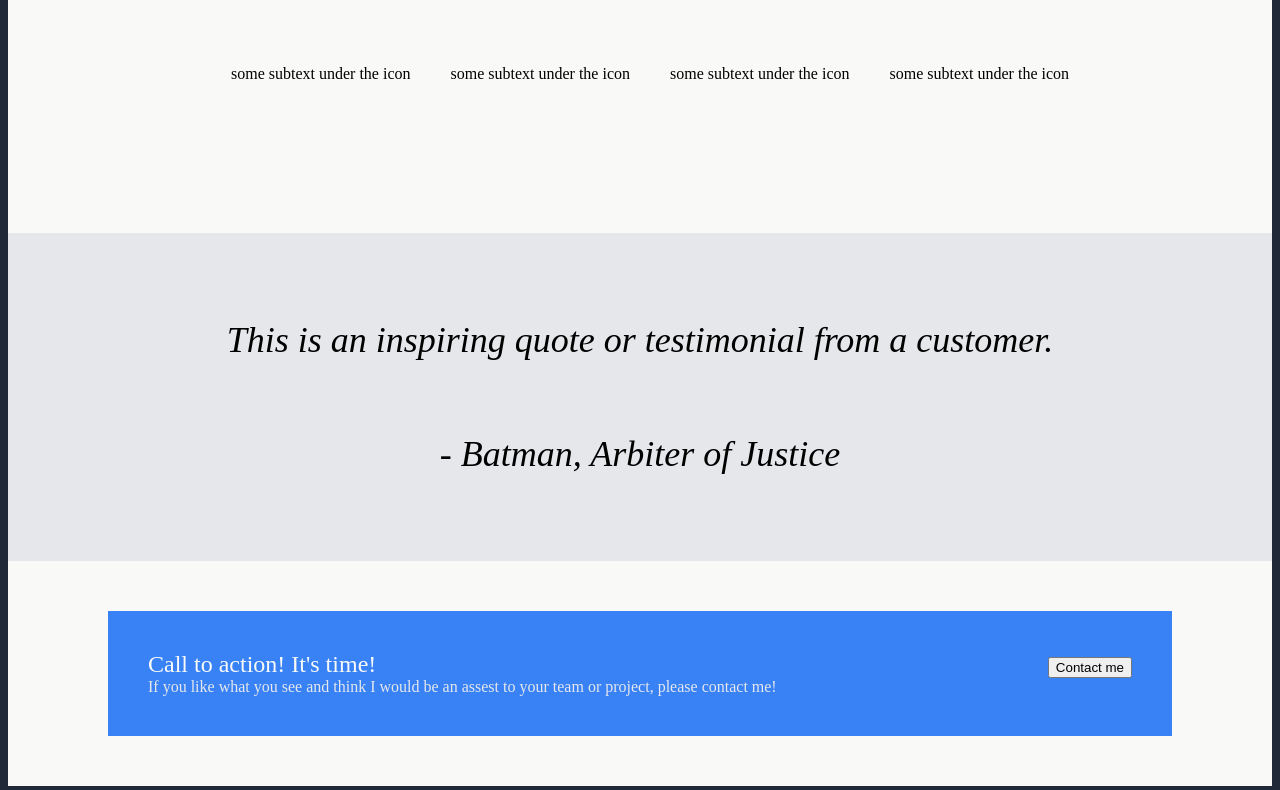
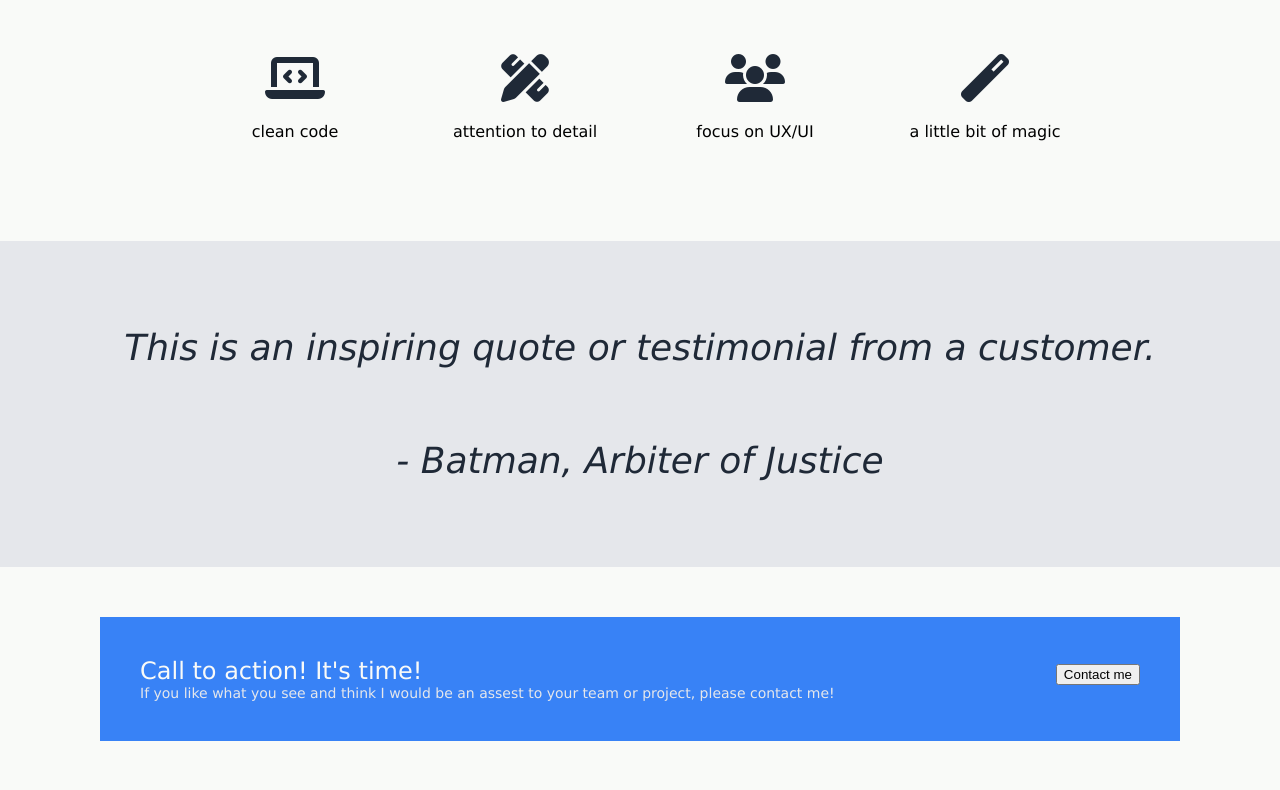
Before and after one commit to dr0gers/odin-landing-page, a plain HTML site: page index.html in a window 1280 px wide. Shown: the part 507-1297 px from the top of the page. Drawn offline with Linux system fonts and the light colour scheme.

Commit message:
Add icons and style Information section.

```diff
--- a/index.html
+++ b/index.html
@@ -6,6 +6,7 @@
     <meta name="viewport" content="width=device-width, initial-scale=1.0">
     <title>Document</title>
     <link rel="stylesheet" href="style.css">
+    <script src="https://kit.fontawesome.com/df365af8d3.js" crossorigin="anonymous"></script>
 </head>
 <body>
     <div class="header">
@@ -34,17 +35,25 @@
         <h2>Some random information.</h2>
         <div class="info-icons">
 
-            <img src="" alt="">
-            <div class="text">some subtext under the icon</div>
+           <div class="code">
+                <i class="fas fa-laptop-code"></i>
+                <div class="text">clean code</div>
+            </div>
 
-            <img src="" alt="">
-            <div class="text">some subtext under the icon</div>
+            <div class="details">
+                <i class="fas fa-pencil-ruler"></i>
+                <div class="text">attention to detail</div>
+            </div>
 
-            <img src="" alt="">
-            <div class="text">some subtext under the icon</div>
+            <div class="users">
+                <i class="fas fa-users"></i>
+                <div class="text">focus on UX/UI</div>
+            </div>
 
-            <img src="" alt="">
-            <div class="text">some subtext under the icon</div>
+            <div class="magic">
+                <i class="fas fa-magic"></i>
+                <div class="text">a little bit of magic</div>
+            </div>
         </div>
     </div>
 
@@ -61,10 +70,6 @@
         <div class="cta-text">
             If you like what you see and think I would be an assest to your team or project, please contact me!
         </div>
-
-
-
-
     </div>
 
     <div class="footer">
--- a/style.css
+++ b/style.css
@@ -2,13 +2,14 @@ body {
     display: flex;
     flex-direction: column;
     background-color: #1f2937;
-
+    font-family:Verdana, Geneva, Tahoma, sans-serif;
+    margin: 0;
 }
 
 a {
     text-decoration: none;
     color: #e5e7eb;
-    font-size: 18px;
+    font-size: 14px;
 }
 
 ul {
@@ -19,8 +20,25 @@ ul {
     gap: 20px;
 }
 
+i {
+    font-size: 48px;
+    color: #1f2937;
+}
+
+.code,
+.details,
+.users,
+.magic {
+    width: 200px;
+    display: flex;
+    align-items: center;
+    justify-content: center;
+    flex-direction: column;
+    gap: 20px;
+}
+
 .header {
-    font-size: 18px;
+    font-size: 14px;
     color: #e5e7eb;
     display: flex;
     align-items: center;
@@ -34,6 +52,8 @@ ul {
     align-items: center;
     justify-content: space-between;
     padding: 50px 100px;
+    font-size: 14px;
+    color: #e5e7eb;
 }
 
 .information {
@@ -41,8 +61,9 @@ ul {
     flex-direction: column;
     align-items: center;
     justify-content: center;
+    flex-shrink: 0;
     background-color: #f9faf8;
-    padding: 0px 50px 100px;
+    padding: 50px 100px;
 
 }
 
@@ -50,7 +71,7 @@ ul {
     display: flex;
     align-items: center;
     justify-content: center;
-    gap: 20px;
+    gap: 30px;
     padding: 50px 100px;
 }
 
@@ -61,8 +82,9 @@ ul {
     justify-content: center;
     background-color: #e5e7eb;
     font-size: 36px;
-    font-weight: light;
+    font-weight: lighter;
     font-style: italic;
+    color: #1f2937;
     padding: 50px 100px;
 }
 
@@ -86,7 +108,8 @@ ul {
 .cta-text {
     background: #3882f6;
     padding: 0px 0px 40px 40px;
-    color: #e5e7eb
+    color: #e5e7eb;
+    font-size: 14px;
 }
 
 .footer {
@@ -95,26 +118,23 @@ ul {
     justify-content: center;
     color: #e5e7eb;
     padding: 16px;
+    font-size: 14px;
 }
 
 h1 {
     color: #f9faf8;
-    font-size: 48px;
-    font-weight: 900;
+    font-size: 40px;
+    font-weight: bold;
 }
 
 h2 {
-    font-size: 36px;
+    font-size: 24px;
     color: #1f2937;
     font-weight: 900;
 }
 
 h3 {
-    font-size: 24px;
+    font-size: 18px;
     color: #f9faf8;
     padding: 0;
 }
-
-h4 {
-    font-size: ;
-}
```
